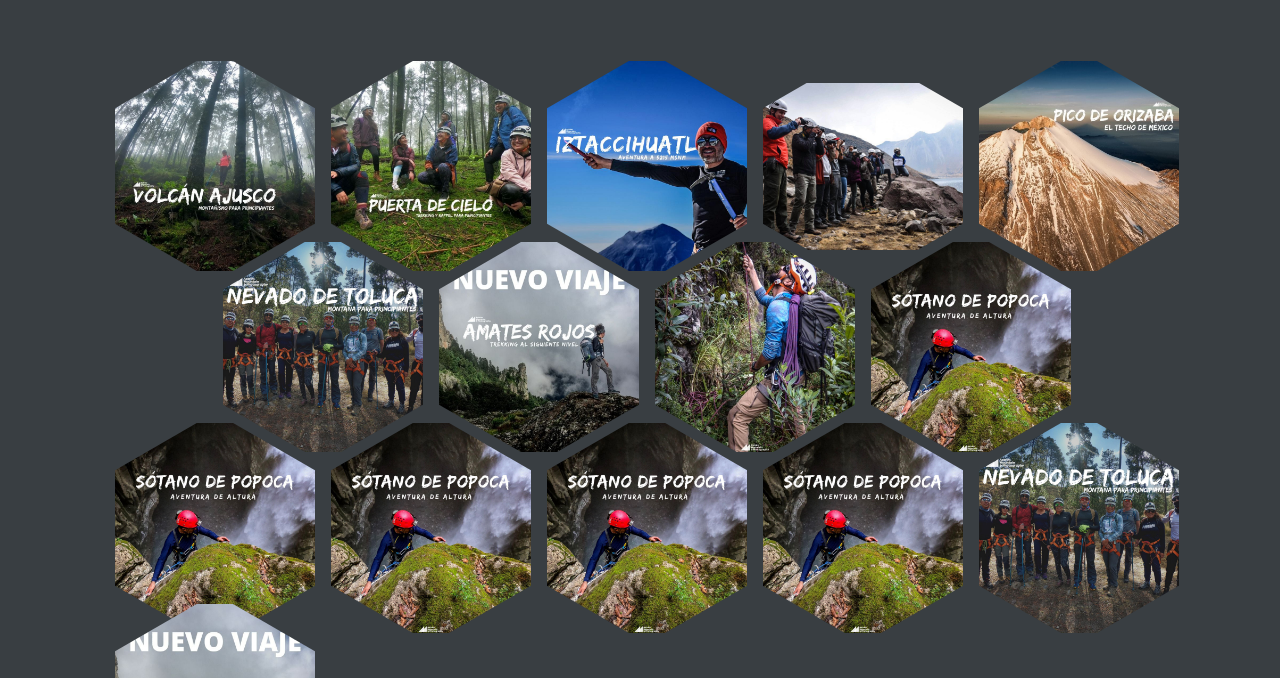
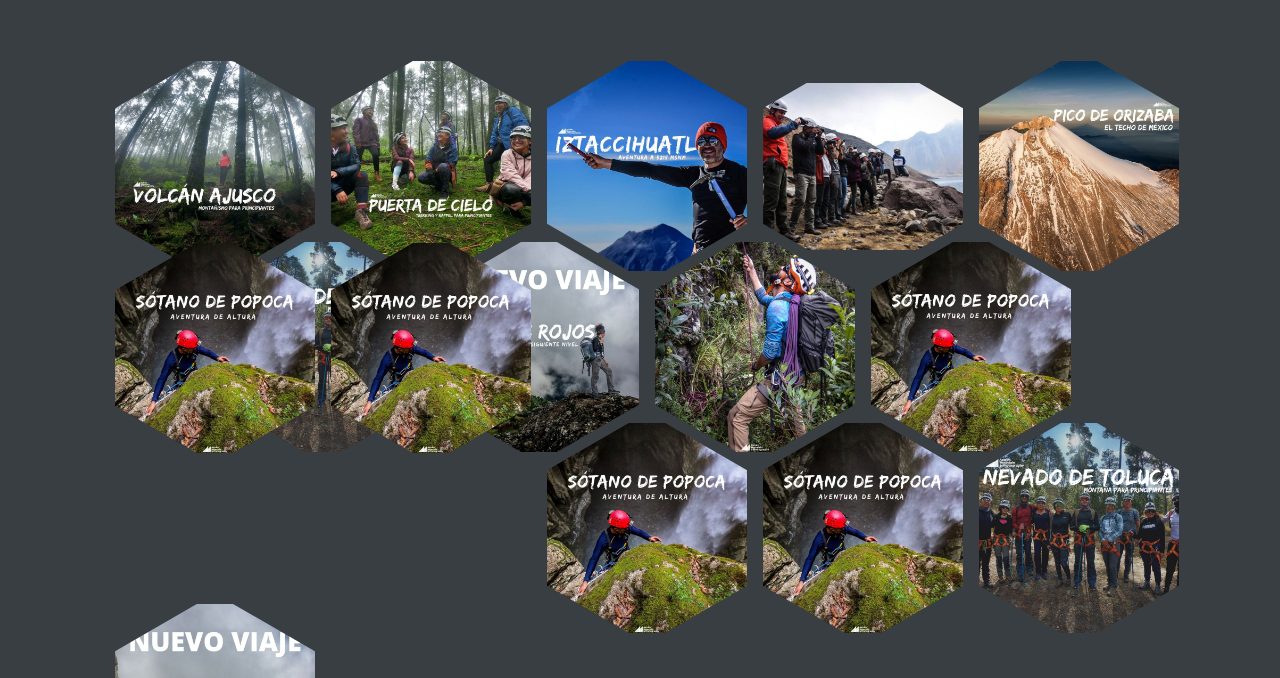
Before and after one commit to lrtrejo/home_axtrim, a plain HTML site: page index.html in a window 1280 px wide. Shown: the part 122-800 px from the top of the page. Drawn offline with Linux system fonts and the light colour scheme.

Commit message:
Update index.html

```diff
--- a/index.html
+++ b/index.html
@@ -194,20 +194,20 @@
           </div>
         </div>
       </div>
-	   <div class="hex col-sm-6 templatemo-hex-top1  templatemo-hex-top2">
+	   <div class="hex col-sm-6  templatemo-hex-top3">
       	<div>
           <div class="hexagon hexagon2 gallery-item">
             <div class="hexagon-in1">
               <div class="hexagon-in2" style="background-image: url(images/gallery/9.jpg);">
               		<div class="overlay">
-						<a href="images/gallery/9.jpg" data-rel="lightbox" class="fa fa-expand"></a>
+						<a href="images/gallery/9.jpg" data-rel="lightbox" class="fa fa-home"></a>
 					</div>
               </div>
             </div>
           </div>
         </div>
       </div>
-	   <div class="hex col-sm-6 templatemo-hex-top1  templatemo-hex-top2">
+	   <div class="hex col-sm-6  templatemo-hex-top3">
       	<div>
           <div class="hexagon hexagon2 gallery-item">
             <div class="hexagon-in1">
```
